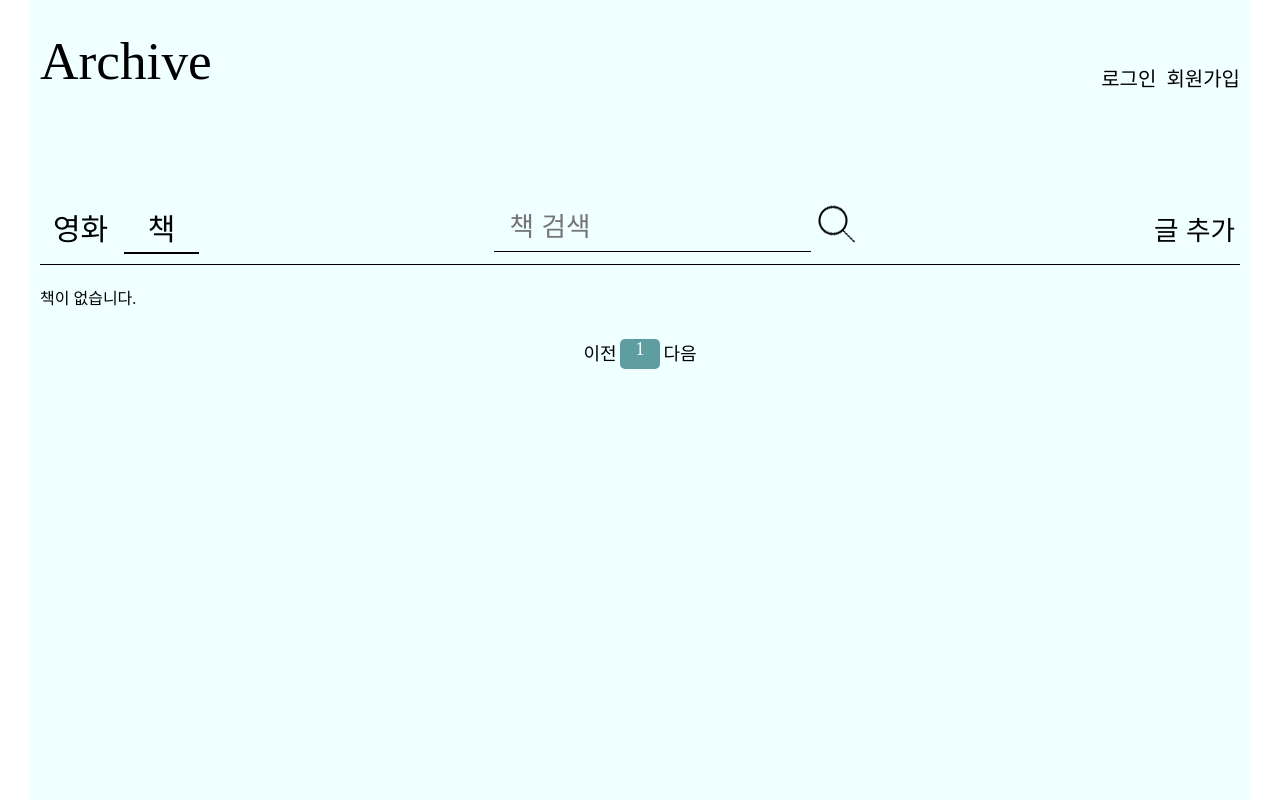
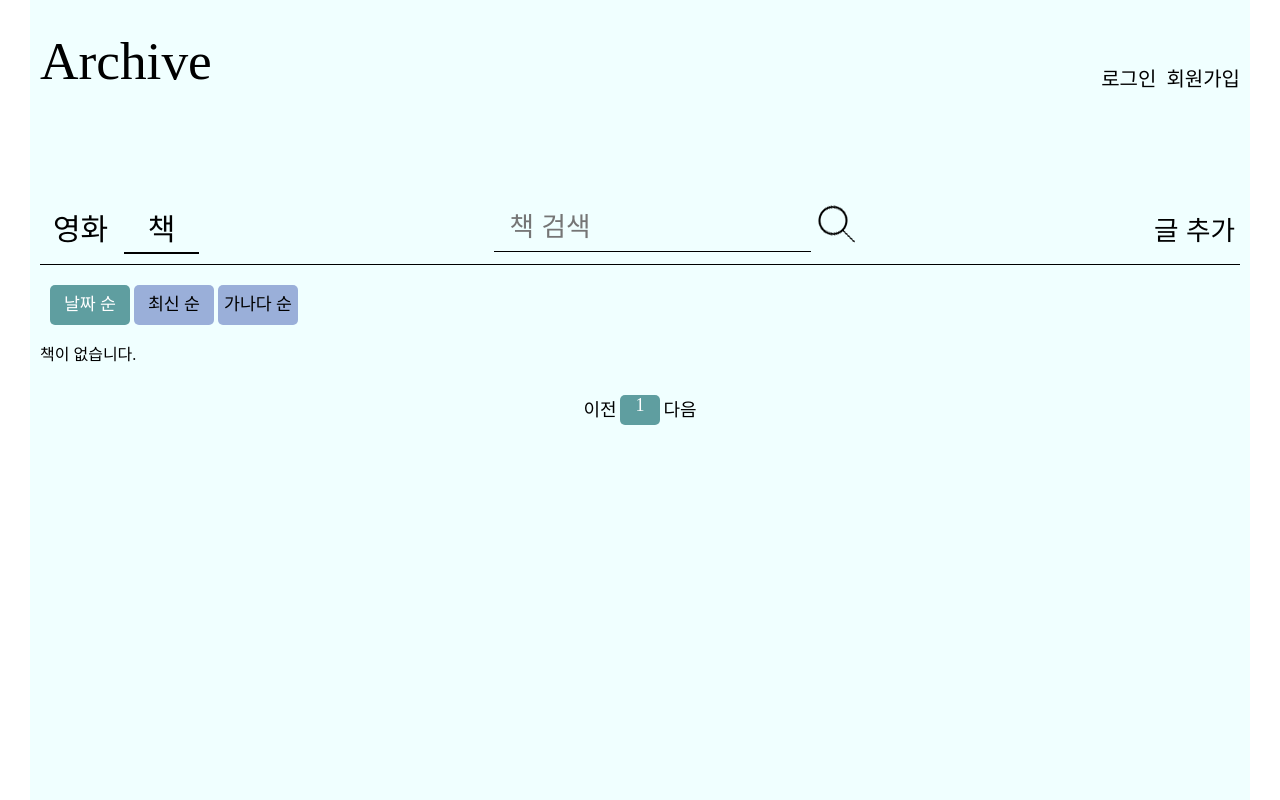
Before and after one commit to sudulge/archive, a Django app: page /archive/book/ in a window 1280 px wide. Run offline with Django 4.2, Linux system fonts and the light colour scheme; data that the repository does not hold is empty; some libraries are stand-ins or nearby versions; some web fonts are replaced.

Commit message:
마크다운 필터 적용, 정렬기능 추가

```diff
--- a/archive/views/book_views.py
+++ b/archive/views/book_views.py
@@ -11,7 +11,8 @@ from ..forms import BookForm
 def book_index(request):
     page = request.GET.get('page', '1')
     query = request.GET.get('query', '')
-    book_list = Book.objects.order_by('create_date')
+    sort = request.GET.get('sort', 'create_date')
+    book_list = Book.objects.order_by(sort)
     if query:
         book_list = book_list.filter(
             Q(title__icontains=query) |
@@ -21,7 +22,7 @@ def book_index(request):
         ).distinct()
     paginator = Paginator(book_list, 10)
     page_obj = paginator.get_page(page)
-    context = {'book_list': page_obj, 'page': page, 'query': query}
+    context = {'book_list': page_obj, 'page': page, 'query': query, 'sort': sort}
     return render(request, 'archive/book_list.html', context)
 
 
--- a/archive/views/movie_views.py
+++ b/archive/views/movie_views.py
@@ -11,7 +11,8 @@ from ..forms import MovieForm
 def movie_index(request):
     page = request.GET.get('page', '1')
     query = request.GET.get('query', '')
-    movie_list = Movie.objects.order_by('create_date')
+    sort = request.GET.get('sort', 'create_date')
+    movie_list = Movie.objects.order_by(sort)
     if query:
         movie_list = movie_list.filter(
             Q(title__icontains=query) |
@@ -20,7 +21,7 @@ def movie_index(request):
         ).distinct()
     paginator = Paginator(movie_list, 10)
     page_obj = paginator.get_page(page)
-    context = {'movie_list': page_obj, 'page': page, 'query': query}
+    context = {'movie_list': page_obj, 'page': page, 'query': query, 'sort': sort}
     return render(request, 'archive/movie_list.html', context)
 
 
@@ -34,7 +35,6 @@ def movie_detail(request, movie_id):
 def movie_create(request):
     if request.method == 'POST': # POST 요청 question_form.html 에서 저장하기 버튼을 클릭 했을 때
         form = MovieForm(request.POST, request.FILES)
-        print(request.FILES)
         if form.is_valid():
             movie = form.save(commit=False)
             movie.author = request.user
--- a/static/style.css
+++ b/static/style.css
@@ -59,7 +59,6 @@ header {
     padding: 0px 10px;
     box-sizing: border-box;
 }
-
 
 .tab_container {
     display: flex;
@@ -125,6 +124,26 @@ header {
     font-size: 20pt;
 }
 
+.sort_wrapper {
+    margin-left: 10px;
+    margin-bottom: 10px;
+}
+.sort_wrapper a {
+    display: inline-block;
+    width: 80px;
+    height: 40px;
+    background-color: #9aafd9;
+    border-radius: 5px;
+    text-align: center;
+    line-height: 40px;
+    font-size: 13pt;
+}
+
+.sort_wrapper .current_option {
+    background-color: cadetblue;
+    color: white;
+}
+
 .list_wrapper {
     width: 100%;
     height: auto;
@@ -174,7 +193,7 @@ header {
 .page_item {
     width: 40px;
     height: 30px;
-    font-size: 18px;;
+    font-size: 18px;
     text-align: center;
     border-radius: 5px;
 }
@@ -285,6 +304,7 @@ header {
     outline: 0;
     margin-bottom: 20px;
     margin-top: 102px;
+    padding-left: 10px;
 }
 
 #book_author {
@@ -298,6 +318,7 @@ header {
     font-family: 'Nanum Gothic', sans-serif;
     outline: 0;
     margin-bottom: 20px;
+    padding-left: 10px;
 }
 
 .save_button {
--- a/templates/archive/book_detail.html
+++ b/templates/archive/book_detail.html
@@ -1,4 +1,5 @@
 {% extends 'base.html' %}
+{% load archive_filter %}
 {% block content %}
 
 <div class="main_wrapper">
@@ -52,7 +53,7 @@
             {% endif %}
         </div>
         <div class="text_area">
-            {{ book.content }}
+            {{ book.content|mark }}
         </div>
     </div>
 </div>
--- a/templates/archive/book_list.html
+++ b/templates/archive/book_list.html
@@ -23,6 +23,11 @@
     </div>
 
     <div class="list_wrapper">
+        <div class="sort_wrapper">
+            <a class="sort_option" data-sort="create_date" href="javascript:void(0)">날짜 순</a>
+            <a class="sort_option" data-sort="-create_date" href="javascript:void(0)">최신 순</a>
+            <a class="sort_option" data-sort="title" href="javascript:void(0)">가나다 순</a>
+        </div>
         {% if book_list %}
             <ul>
             {% for book in book_list %}
@@ -86,6 +91,7 @@
 <form id="searchForm" method="get" action="{% url 'archive:book_index' %}">
     <input type="hidden" id="query" name="query" value="{{ query|default_if_none:'' }}">
     <input type="hidden" id="page" name="page" value="{{ page }}">
+    <input type="hidden" id="sort" name="sort" value="{{ sort }}">
 </form>
 {% endblock %}
 
@@ -104,6 +110,16 @@
         document.getElementById('page').value = 1;
         document.getElementById('searchForm').submit();
     });
+    const sort_options = document.getElementsByClassName("sort_option");
+    Array.from(sort_options).forEach(function(element) {
+        if (element.dataset.sort == document.getElementById('sort').value) {
+            element.className += ' current_option';
+        }
+        element.addEventListener('click', function() {
+            document.getElementById('sort').value = this.dataset.sort;
+            document.getElementById('searchForm').submit();
+        });
+    });
 </script>
 
 {% endblock %}
--- a/templates/archive/movie_detail.html
+++ b/templates/archive/movie_detail.html
@@ -1,4 +1,5 @@
 {% extends 'base.html' %}
+{% load archive_filter %}
 {% block content %}
 
 <div class="main_wrapper">
@@ -51,7 +52,7 @@
             {% endif %}
         </div>
         <div class="text_area">
-            {{ movie.content }}
+            {{ movie.content|mark }}
         </div>
     </div>
 </div>
```
Also changed, not shown: archive/templatetags/archive_filter.py (added, +11 -0 lines), templates/archive/movie_list.html (+16 -0 lines).
